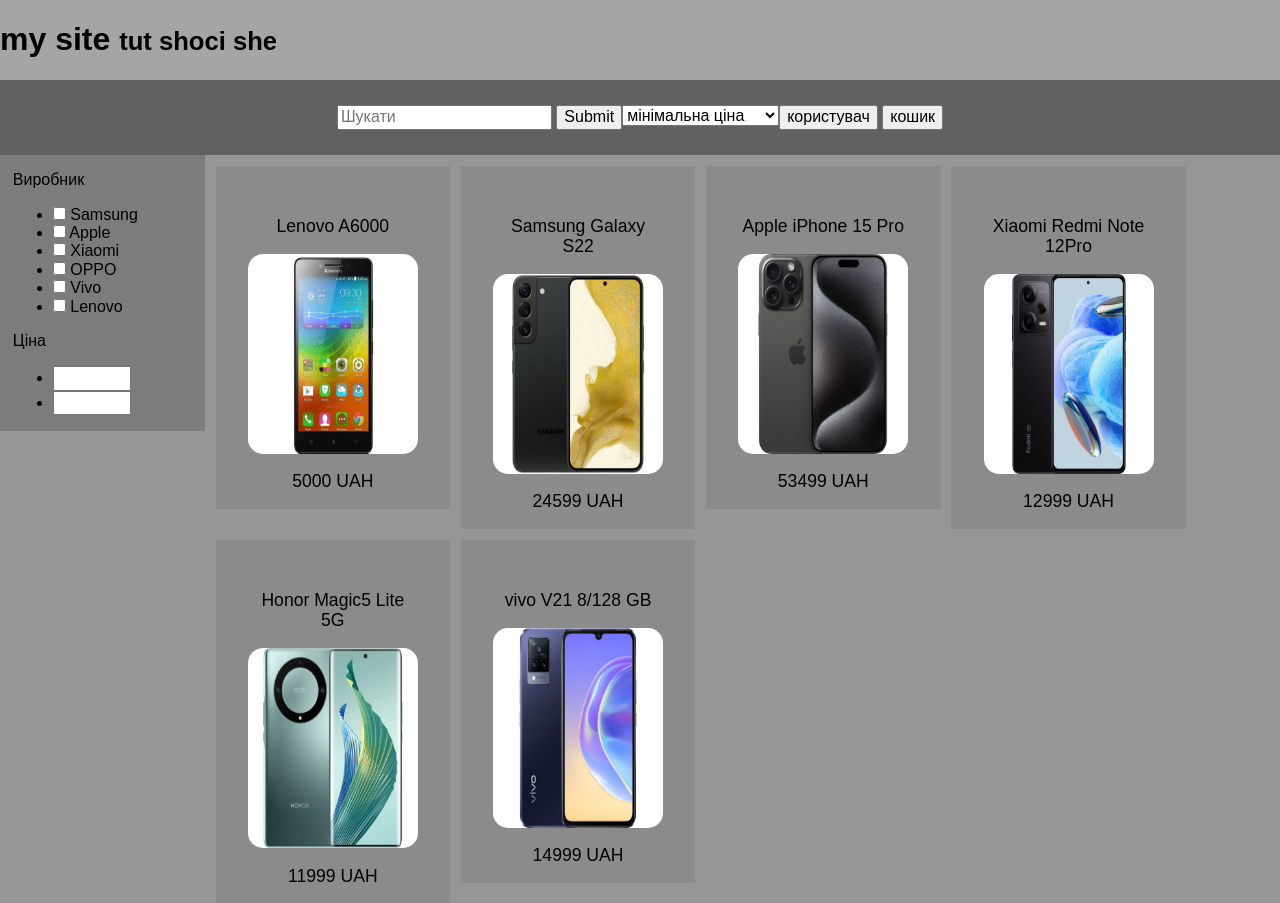
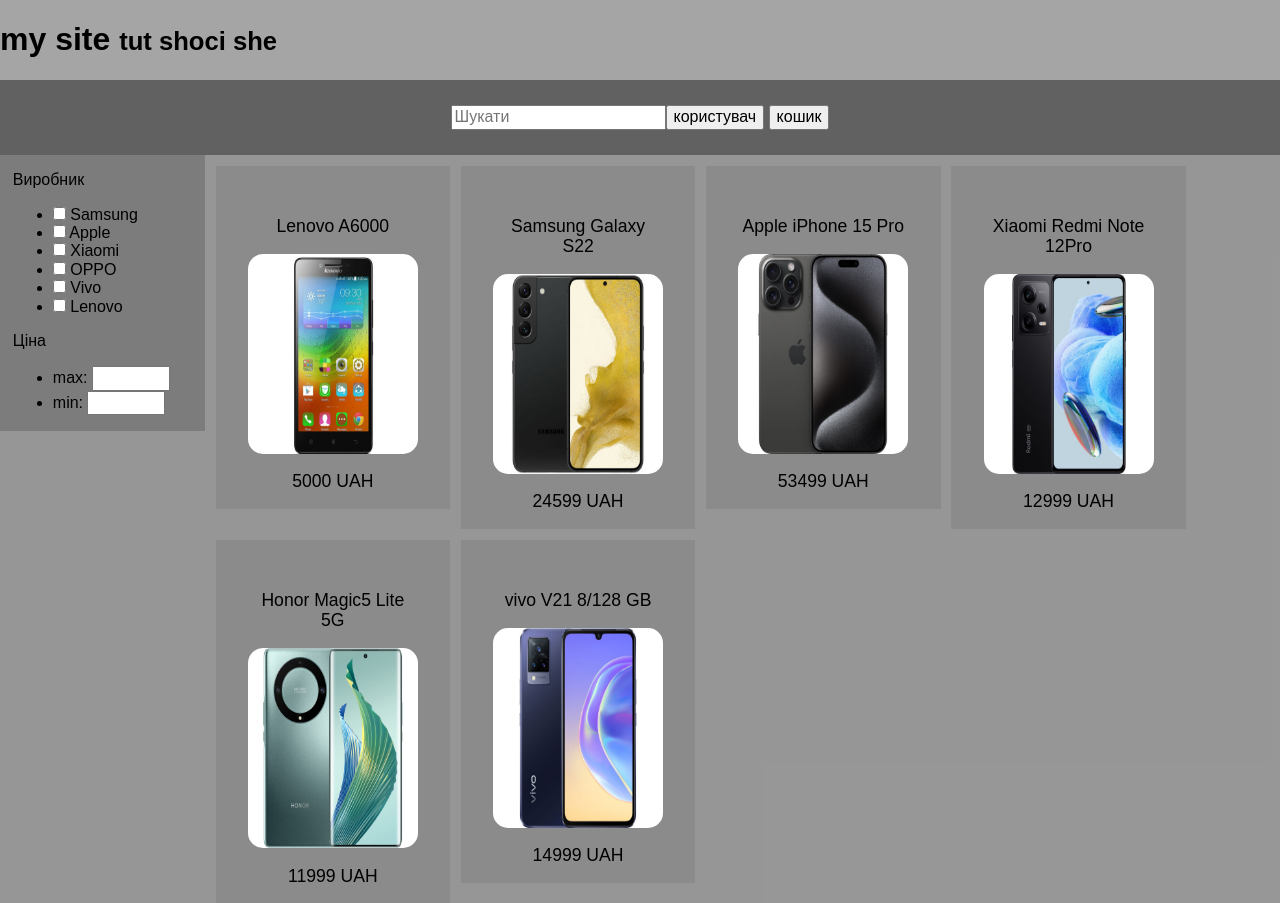
Before and after one commit to sasha691/lab-5.2, a Django app: page /server/ in a window 1280 px wide. Run offline with Django 4.2, Linux system fonts and the light colour scheme; data comes from the database, SQL or seed files in the repository.

Commit message:
l am zabuv

```diff
--- a/lab_5/server/static/js/script.js
+++ b/lab_5/server/static/js/script.js
@@ -36,6 +36,27 @@
                     this.load()
                 }
             })
+        })
+
+        document.querySelector('.search input').addEventListener('change',() => this.search())
+    }
+
+    search(){
+        const searchInput = document.querySelector('.search input').value
+        if(searchInput === ''){
+            this.start()
+            this.load()
+            return
+        }
+        this.data.forEach(item => {
+            this.start()
+            if(item.name.indexOf(searchInput)==0){
+                this.loadBlock(item)
+            }
+            if(document.querySelector('#main').innerHTML == ''){
+                document.querySelector('#main').innerHTML = `По запиту ${searchInput} нічого не знайдено`
+            }
+
         })
     }
 
@@ -94,6 +115,7 @@
     buyClick(){
         const basked = document.querySelector('.basket')
         basked.showModal()
+        basked.querySelector('.close').addEventListener('click',() => basked.close())
     }
 
 }
--- a/lab_5/server/templates/server/index.html
+++ b/lab_5/server/templates/server/index.html
@@ -6,17 +6,8 @@
 </div>
 </header>
 <nav>
-<div>
-    <form action="#">
-        <input type="text" placeholder="Шукати">
-        <input type="submit">
-    </form>
-</div>
-<div>
-    <select name="" id="">
-        <option value="">мінімальна ціна</option>
-        <option value="">максимальна ціна</option>
-    </select>
+<div class="search">
+    <input type="text" placeholder="Шукати">
 </div>
 <div>
     <button>користувач</button>
@@ -35,9 +26,9 @@
         <li><input data-checkbox="Lenovo" type="checkbox"> Lenovo</li>
     </ul>
     <p>Ціна</p>
-    <ul>
-        <li><input type="number" style="width: 70px;"></li>
-        <li><input type="number" style="width: 70px;"></li>
+    <ul id="money">
+        <li>max: <input type="number" style="width: 70px;"></li>
+        <li>min: <input type="number" style="width: 70px;"></li>
     </ul>
 </div>
 <div  id="main">
--- a/lab_5/server/templates/server/layout.html
+++ b/lab_5/server/templates/server/layout.html
@@ -14,7 +14,7 @@
     {% block body %}
     {% endblock %}
     <dialog class="basket">
-        <button onclick="close()">&target;</button>
+        <button class="close">&times;</button>
     </dialog>
 </body>
 </html>
```
